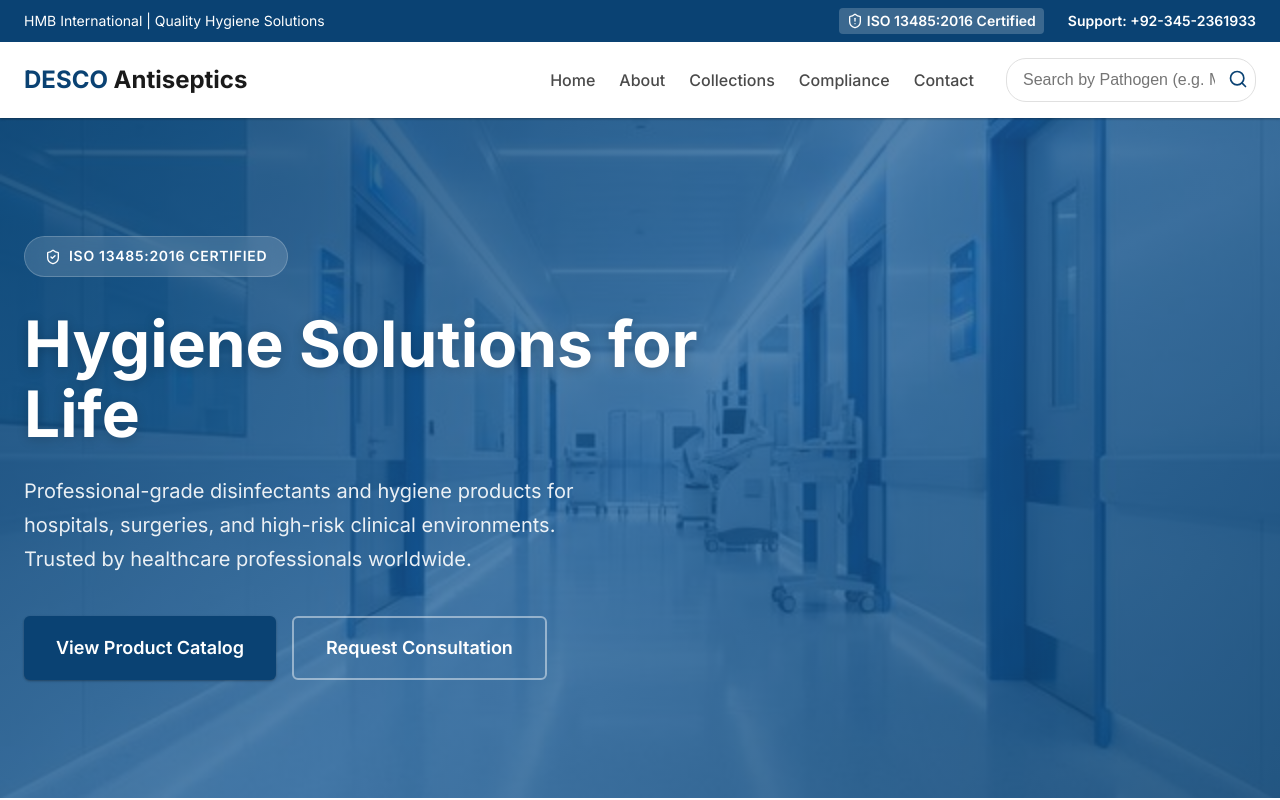
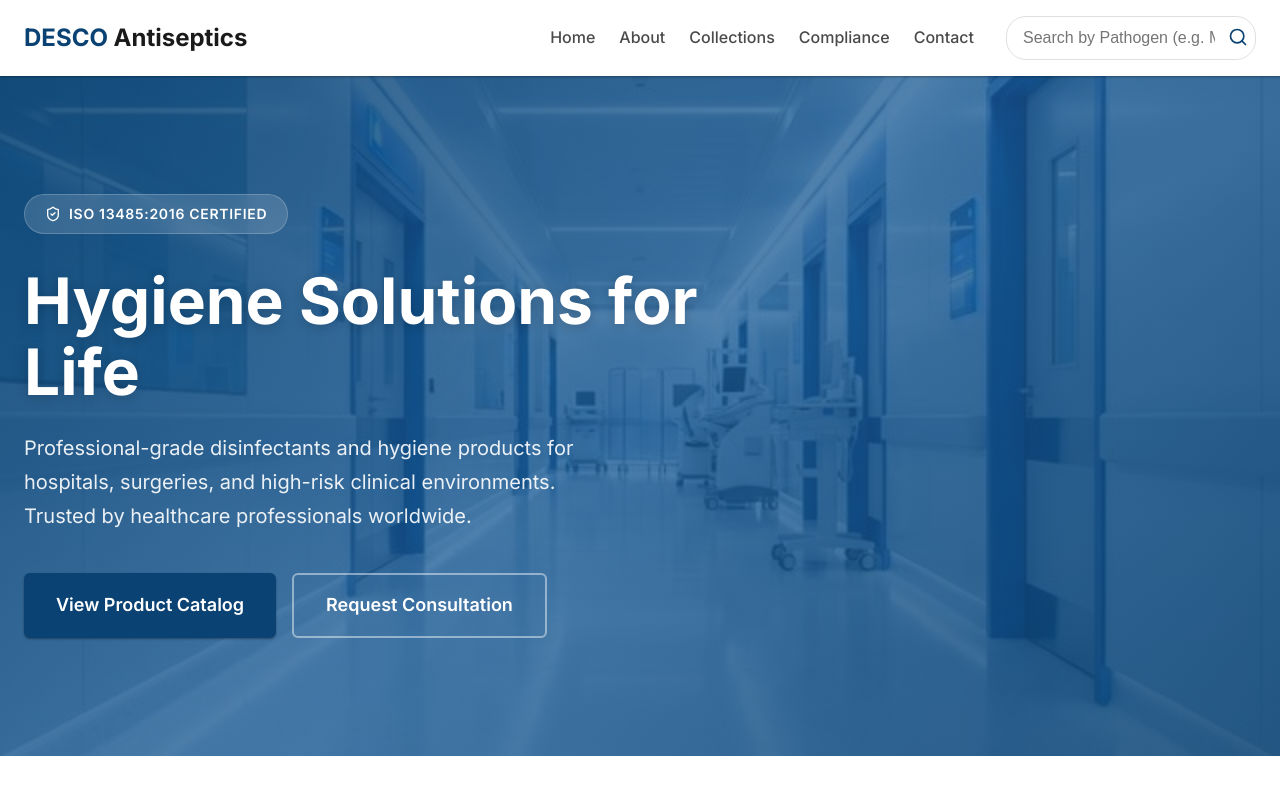
Before and after one commit to umer-52/desco-derm, a Next.js app in the folder desco-web/: page / in a window 1280 px wide. Shown: the top 800 px of the page. Built offline with nearby package versions, Linux system fonts and the light colour scheme.

Commit message:
chore: publish latest website updates

```diff
--- a/desco-web/app/components/Header.tsx
+++ b/desco-web/app/components/Header.tsx
@@ -2,7 +2,7 @@
 
 import { useState } from "react";
 import Link from "next/link";
-import { Search, Menu, X, ShieldAlert } from "lucide-react";
+import { Search, Menu, X } from "lucide-react";
 import "./Header.css";
 
 export default function Header() {
@@ -18,17 +18,6 @@ export default function Header() {
 
     return (
         <header className="header">
-            <div className="header-top">
-                <div className="container header-top-content">
-                    <span>HMB International | Quality Hygiene Solutions</span>
-                    <div className="header-contact">
-                        <span className="emergency-badge">
-                            <ShieldAlert size={16} /> ISO 13485:2016 Certified
-                        </span>
-                        <a href="tel:+924235876000">Support: +92-345-2361933</a>
-                    </div>
-                </div>
-            </div>
 
             <div className="header-main">
                 <div className="container header-main-content">
--- a/desco-web/package.json
+++ b/desco-web/package.json
@@ -13,7 +13,7 @@
   "dependencies": {
     "gh-pages": "^6.3.0",
     "lucide-react": "^0.575.0",
-    "next": "16.1.6",
+    "next": "^16.2.6",
     "react": "19.2.3",
     "react-dom": "19.2.3"
   },
@@ -24,6 +24,7 @@
     "cross-env": "^10.1.0",
     "eslint": "^9",
     "eslint-config-next": "16.1.6",
+    "onchange": "^7.1.0",
     "typescript": "^5"
   }
 }
```
Also changed, not shown: 1 other file (tests, documents, lock files or other folders).
